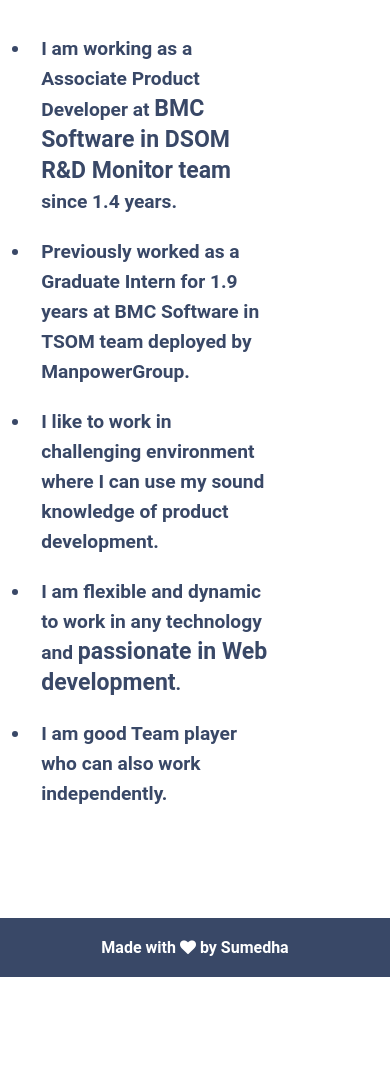
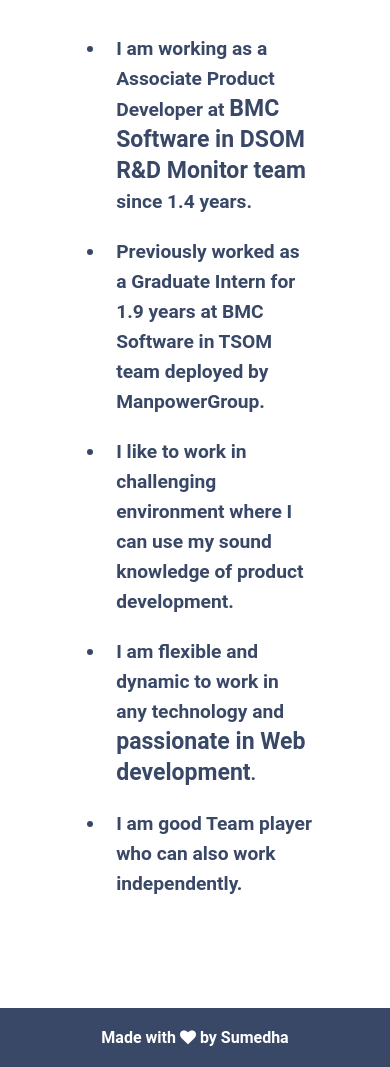
Before and after one commit to sumedha1308/Sumedha-Portfolio, a website: page index.html in a window 390 px wide. Shown: the part 700-1767 px from the top of the page. Before the commit the page ends 1677 px from the top, so only its background shows below. Drawn offline with Linux system fonts and the light colour scheme.

Commit message:
Homepage about me content UI change

```diff
--- a/css/index.css
+++ b/css/index.css
@@ -8,8 +8,8 @@
 /* stylelint-disable length-zero-no-unit */
 
 * {
-    padding: 0px;
-    margin: 0px;
+    padding: auto;
+    margin: auto;
     box-sizing: border-box;
     font-family: "Roboto", "Helvetica", "Arial", sans-serif;
     color: whitesmoke;
@@ -360,4 +360,16 @@ nav a:hover {
         font-size: 30px;
         padding-bottom: 25px;
     }
+
+    .about-me-text {
+    padding: 10px;
+    margin-left: 10%;
+    line-height: 20px;
+    color:#394867;
+    font-weight: bold;
+    font-size: larger;
+    justify-content: center;
+    align-items: center;
+    line-height: 30px;
 }
+}
```
